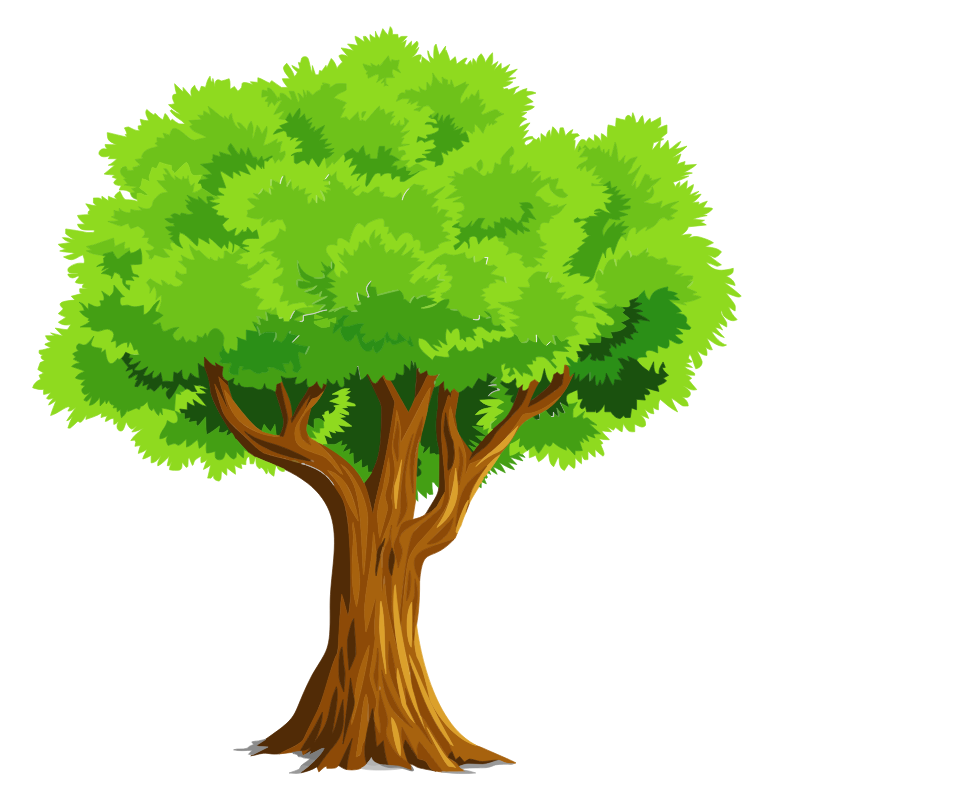
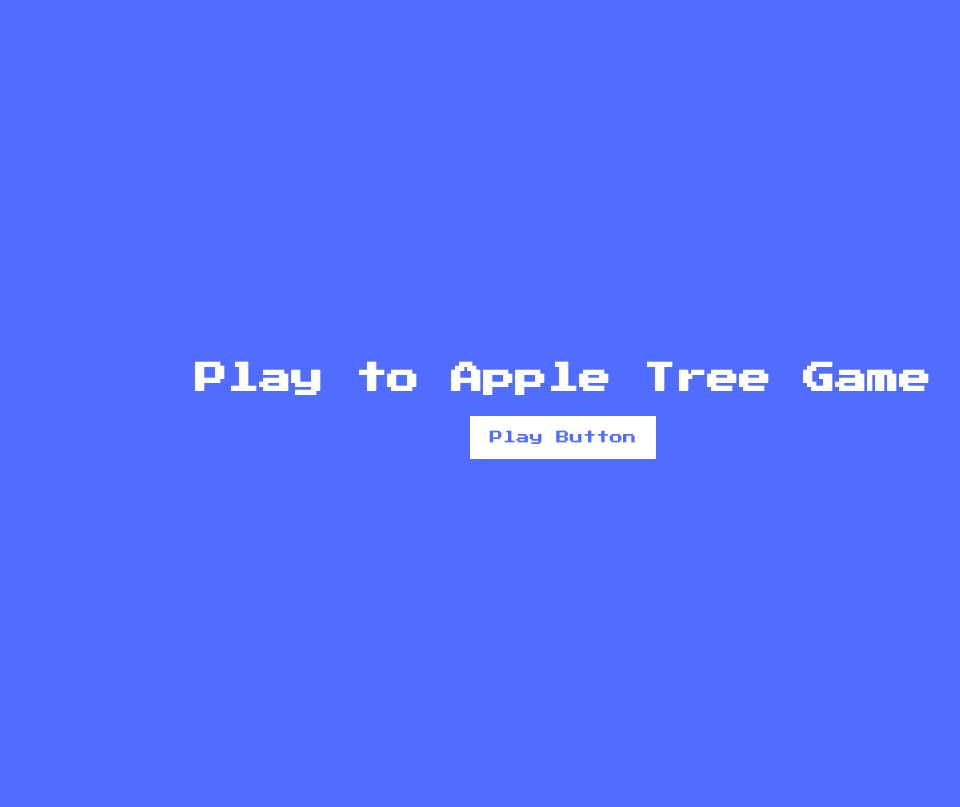
Before and after one commit to eralpozcan/AppleTreeGame, a Vue app: page / in a window 1280 px wide. Shown: the whole page, without its empty margins (77-1037 px from the left). Built offline with nearby package versions, Linux system fonts and the light colour scheme.

Commit message:
feat: create main-screen and play button

```diff
--- a/index.html
+++ b/index.html
@@ -3,6 +3,9 @@
   <head>
     <meta charset="UTF-8" />
     <link rel="icon" href="/favicon.ico" />
+    <link rel="preconnect" href="https://fonts.googleapis.com">
+    <link rel="preconnect" href="https://fonts.gstatic.com" crossorigin>
+    <link href="https://fonts.googleapis.com/css2?family=Press+Start+2P&display=swap" rel="stylesheet">
     <meta name="viewport" content="width=device-width, initial-scale=1.0" />
     <title>Vite App</title>
   </head>
--- a/src/App.vue
+++ b/src/App.vue
@@ -1,14 +1,23 @@
 <script setup>
 import AppleTree from './components/AppleTree.vue'
+import MainScreen from './components/MainScreen.vue'
 </script>
 
 <template>
   <div id="app">
-    <AppleTree />
+    <MainScreen />
   </div>
 </template>
 
 <style scoped>
-
+.body{
+  background-color: #516dff;
+  color: #fff;
+  font-family: 'Press Start 2P', sans-serif;
+  height: 100vh;
+  overflow: hidden;
+  margin: 0;
+  text-align: center;
+}
 
 </style>
--- a/src/assets/base.css
+++ /dev/null
@@ -1,74 +0,0 @@
-/* color palette from <https://github.com/vuejs/theme> */
-:root {
-  --vt-c-white: #ffffff;
-  --vt-c-white-soft: #f8f8f8;
-  --vt-c-white-mute: #f2f2f2;
-
-  --vt-c-black: #181818;
-  --vt-c-black-soft: #222222;
-  --vt-c-black-mute: #282828;
-
-  --vt-c-indigo: #2c3e50;
-
-  --vt-c-divider-light-1: rgba(60, 60, 60, 0.29);
-  --vt-c-divider-light-2: rgba(60, 60, 60, 0.12);
-  --vt-c-divider-dark-1: rgba(84, 84, 84, 0.65);
-  --vt-c-divider-dark-2: rgba(84, 84, 84, 0.48);
-
-  --vt-c-text-light-1: var(--vt-c-indigo);
-  --vt-c-text-light-2: rgba(60, 60, 60, 0.66);
-  --vt-c-text-dark-1: var(--vt-c-white);
-  --vt-c-text-dark-2: rgba(235, 235, 235, 0.64);
-}
-
-/* semantic color variables for this project */
-:root {
-  --color-background: var(--vt-c-white);
-  --color-background-soft: var(--vt-c-white-soft);
-  --color-background-mute: var(--vt-c-white-mute);
-
-  --color-border: var(--vt-c-divider-light-2);
-  --color-border-hover: var(--vt-c-divider-light-1);
-
-  --color-heading: var(--vt-c-text-light-1);
-  --color-text: var(--vt-c-text-light-1);
-
-  --section-gap: 160px;
-}
-
-@media (prefers-color-scheme: dark) {
-  :root {
-    --color-background: var(--vt-c-black);
-    --color-background-soft: var(--vt-c-black-soft);
-    --color-background-mute: var(--vt-c-black-mute);
-
-    --color-border: var(--vt-c-divider-dark-2);
-    --color-border-hover: var(--vt-c-divider-dark-1);
-
-    --color-heading: var(--vt-c-text-dark-1);
-    --color-text: var(--vt-c-text-dark-2);
-  }
-}
-
-*,
-*::before,
-*::after {
-  box-sizing: border-box;
-  margin: 0;
-  position: relative;
-  font-weight: normal;
-}
-
-body {
-  min-height: 100vh;
-  color: var(--color-text);
-  background: var(--color-background);
-  transition: color 0.5s, background-color 0.5s;
-  line-height: 1.6;
-  font-family: Inter, -apple-system, BlinkMacSystemFont, 'Segoe UI', Roboto, Oxygen, Ubuntu,
-    Cantarell, 'Fira Sans', 'Droid Sans', 'Helvetica Neue', sans-serif;
-  font-size: 15px;
-  text-rendering: optimizeLegibility;
-  -webkit-font-smoothing: antialiased;
-  -moz-osx-font-smoothing: grayscale;
-}
--- a/src/assets/main.css
+++ b/src/assets/main.css
@@ -1,35 +1,14 @@
-@import "./base.css";
 
-#app {
-  max-width: 1280px;
-  margin: 0 auto;
-  padding: 2rem;
-
-  font-weight: normal;
+*{
+    box-sizing: border-box;
 }
 
-a,
-.green {
-  text-decoration: none;
-  color: hsla(160, 100%, 37%, 1);
-  transition: 0.4s;
+body{
+    background-color: #516dff;
+    color: #fff;
+    font-family: 'Press Start 2P', sans-serif;
+    height: 100vh;
+    overflow: hidden;
+    margin: 0;
+    text-align: center;
 }
-
-@media (hover: hover) {
-  a:hover {
-    background-color: hsla(160, 100%, 37%, 0.2);
-  }
-}
-
-@media (min-width: 1024px) {
-  body {
-    display: flex;
-    place-items: center;
-  }
-
-  #app {
-    display: grid;
-    grid-template-columns: 1fr 1fr;
-    padding: 0 2rem;
-  }
-}
--- /dev/null
+++ b/src/components/MainScreen.vue
@@ -0,0 +1,35 @@
+<script setup>
+</script>
+
+
+<template>
+    <main class="main-screen">
+        <h1>Play to Apple Tree Game</h1>
+        <button class="home-button"> Play Button</button>
+    </main>
+</template>
+
+
+
+<style scoped>
+.main-screen{
+  display: flex;
+  flex-direction: column;
+  align-items: center;
+  justify-content: center;
+  height: 100vh;
+  width: 100vw;
+  transition: margin 0.5s ease-out;
+}
+
+.home-button{
+  border: 0;
+  background-color: #fff;
+  color: #516dff;
+  padding: 15px 20px;
+  font-family: inherit;
+  cursor: pointer;
+}
+
+
+</style>
```
